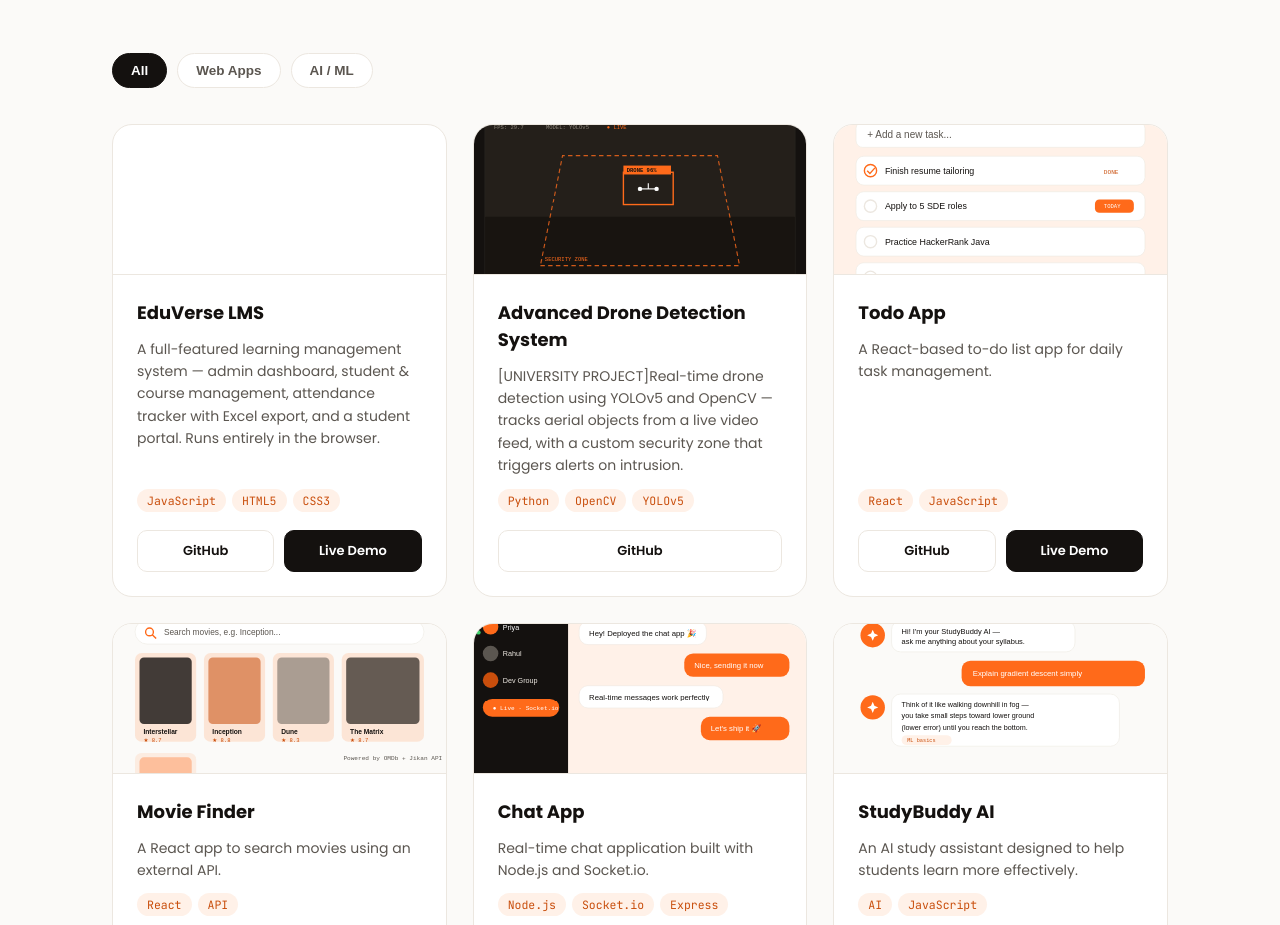
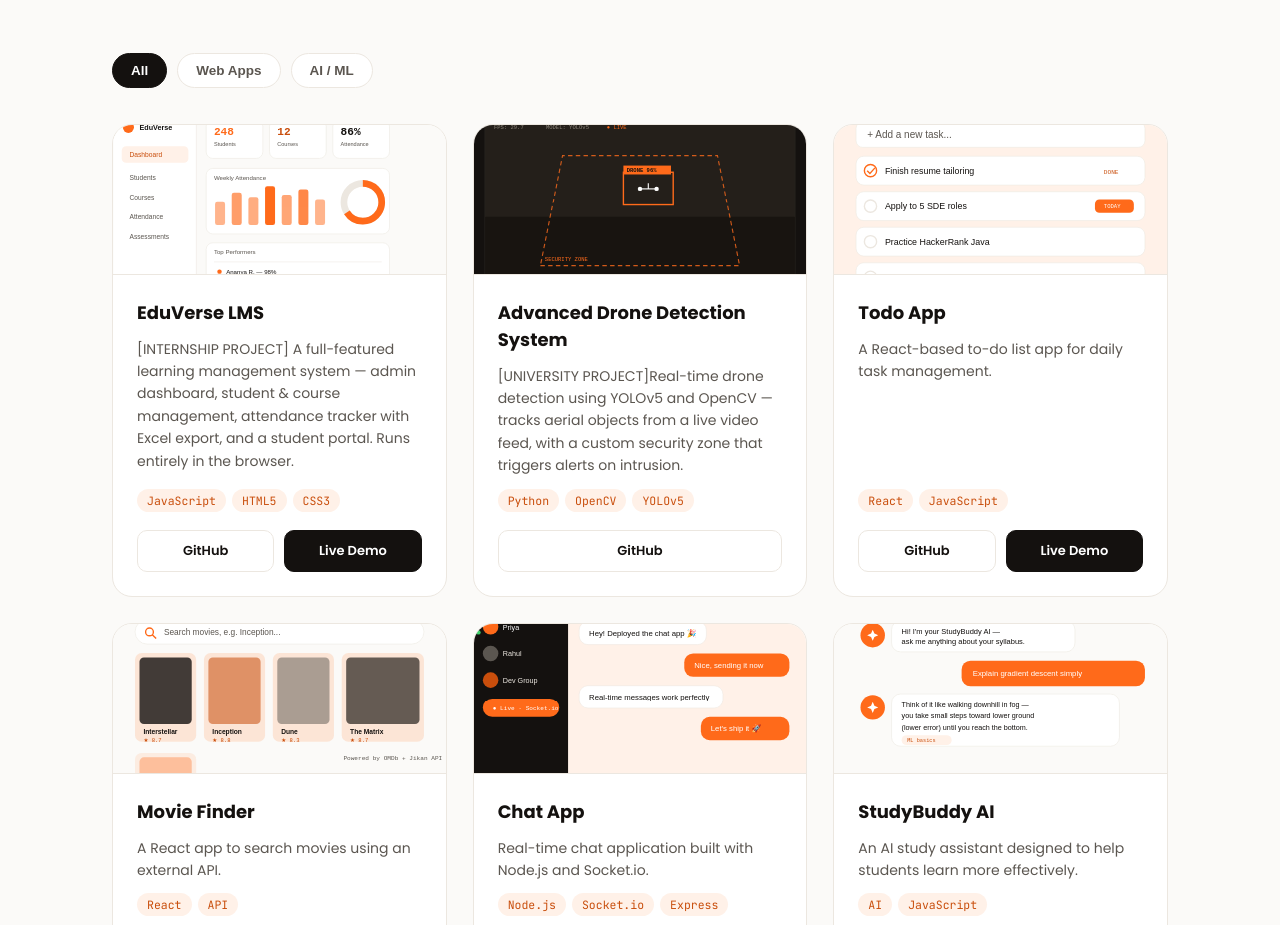
Before and after one commit to shaikayan13/portfolio-1, a plain HTML site: page index.html in a window 1280 px wide. Shown: the part 2588-3513 px from the top of the page. Drawn offline with Linux system fonts and the light colour scheme.

Commit message:
preview of eduverse fixed

```diff
--- a/index.html
+++ b/index.html
@@ -532,8 +532,8 @@ const skills = [
 
 const projects = [
   {
-  img:"[INTERNSHIP PROJECT]eduverse-preview.svg", cat:"web", title:"EduVerse LMS",
-  desc:"A full-featured learning management system — admin dashboard, student & course management, attendance tracker with Excel export, and a student portal. Runs entirely in the browser.",
+  img:"eduverse-preview.svg", cat:"web", title:"EduVerse LMS",
+  desc:"[INTERNSHIP PROJECT] A full-featured learning management system — admin dashboard, student & course management, attendance tracker with Excel export, and a student portal. Runs entirely in the browser.",
   tech:["JavaScript","HTML5","CSS3"],
   github:"https://github.com/shaikayan13/SkillUP",
   demo:"https://shaikayan13.github.io/SkillUP/"
```
